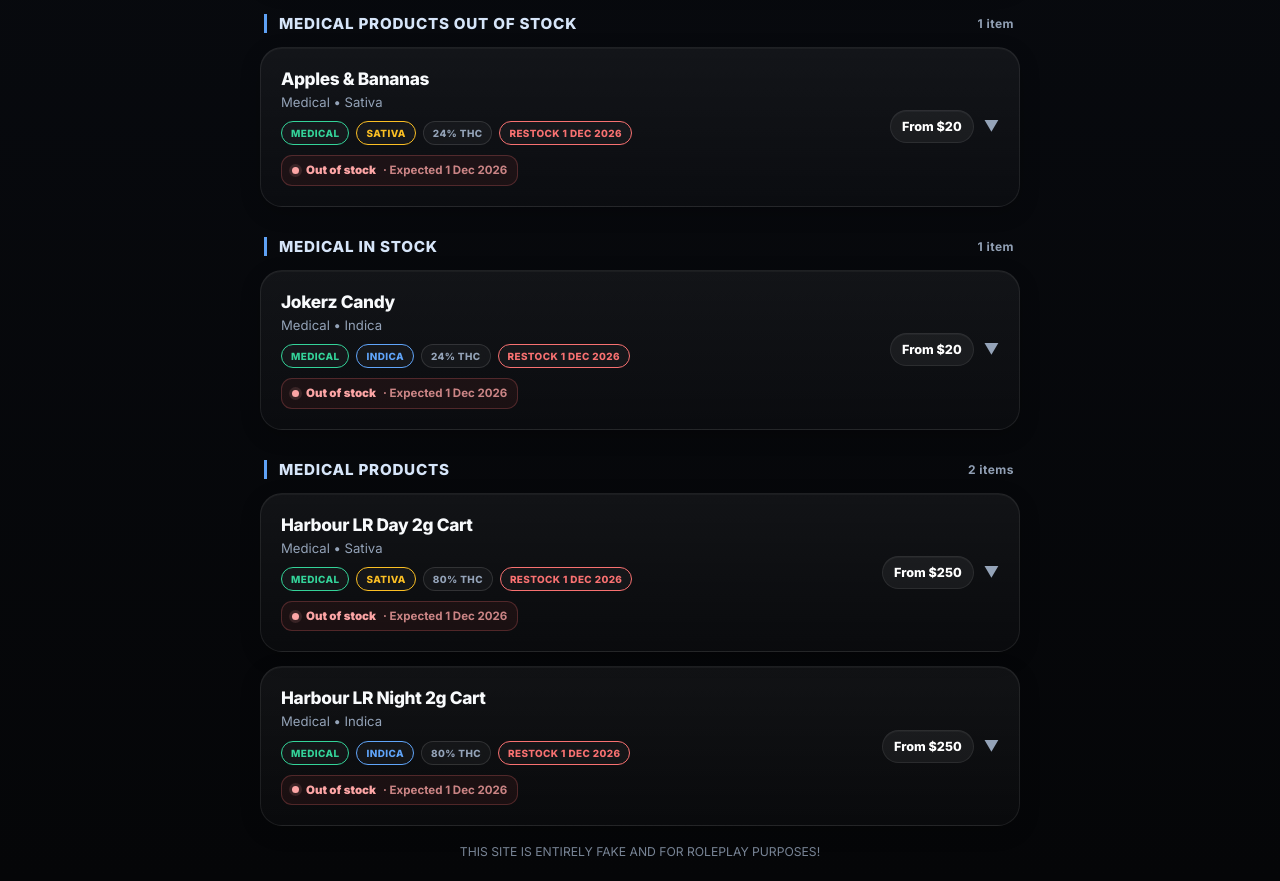
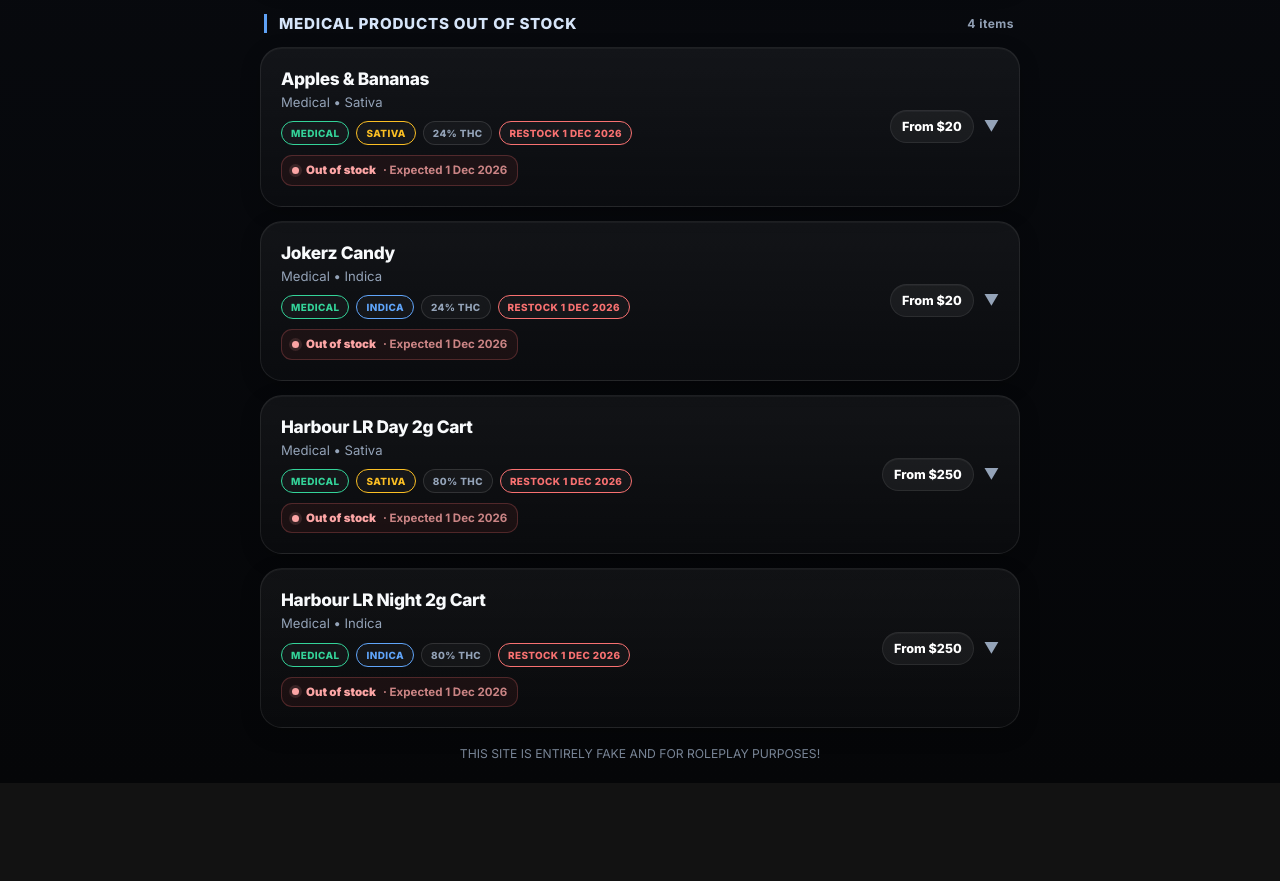
Before and after one commit to ganjagorilla/roleplay, a plain HTML site: page products.html in a window 1280 px wide. Shown: the part 962-1843 px from the top of the page. After the commit the page ends 1745 px from the top, so only its background shows below. Drawn offline with Linux system fonts and the light colour scheme.

Commit message:
Update products.html

```diff
--- a/products.html
+++ b/products.html
@@ -833,7 +833,7 @@
                 tiers: { "1g Flat Rate": 20 }
             },
             {
-                category: "Medical In Stock",
+                category: "Medical Products Out of Stock",
                 name: "Jokerz Candy",
                 type: "indica",
                 flare: "medical",
@@ -852,7 +852,7 @@
                 tiers: { "1g Flat Rate": 20 }
             },
             {
-                category: "Medical Products",
+                category: "Medical Products Out of Stock",
                 name: "Harbour LR Day 2g Cart",
                 type: "sativa",
                 flare: "medical",
@@ -866,7 +866,7 @@
                 tiers: { "2g Unit": 250 }
             },
             {
-                category: "Medical Products",
+                category: "Medical Products Out of Stock",
                 name: "Harbour LR Night 2g Cart",
                 type: "indica",
                 flare: "medical",
```
